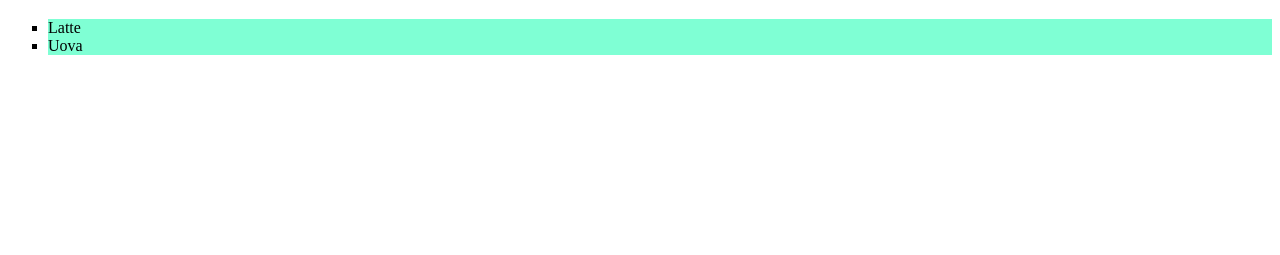
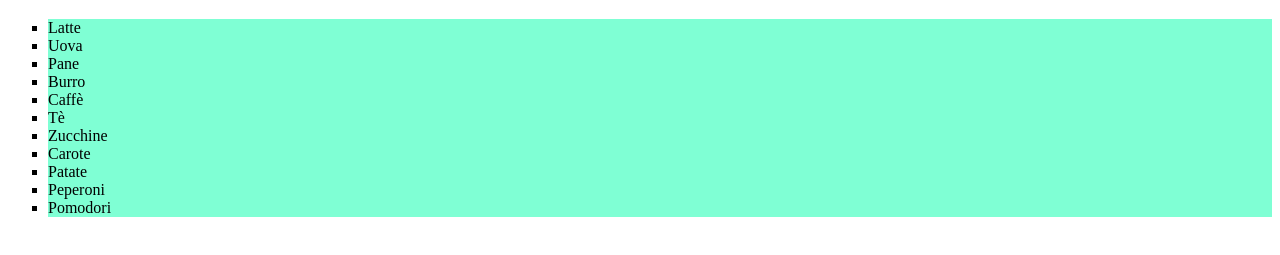
Before and after one commit to DennyPuppa/M3W1D4-gitConflict, a plain HTML site: page index.html in a window 1280 px wide. Shown: the part 61-316 px from the top of the page. Drawn offline with Linux system fonts and the light colour scheme.

Commit message:
Change finali

```diff
--- a/index.html
+++ b/index.html
@@ -12,6 +12,15 @@
         <ul>
             <li>Latte</li>
             <li>Uova</li>
+            <li>Pane</li>
+            <li>Burro</li>
+            <li>Caffè</li>
+            <li>Tè</li>
+            <li>Zucchine</li>
+            <li>Carote</li>
+            <li>Patate</li>
+            <li>Peperoni</li>
+            <li>Pomodori</li>
         </ul>
      </body>
 </html>
```
